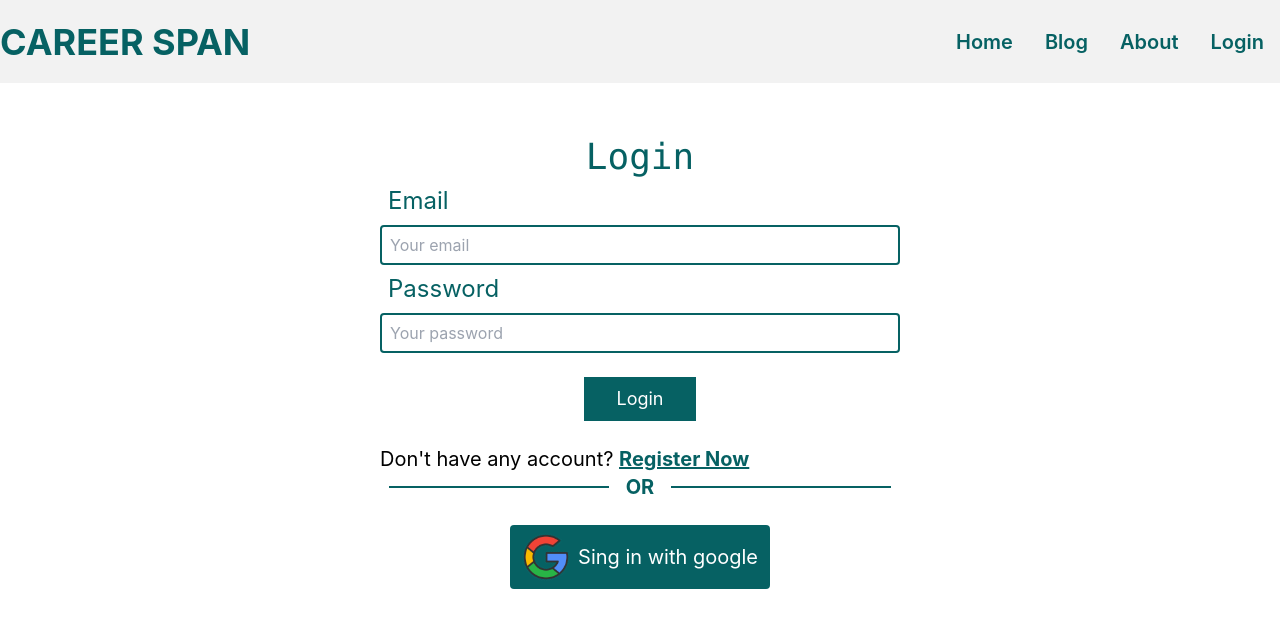
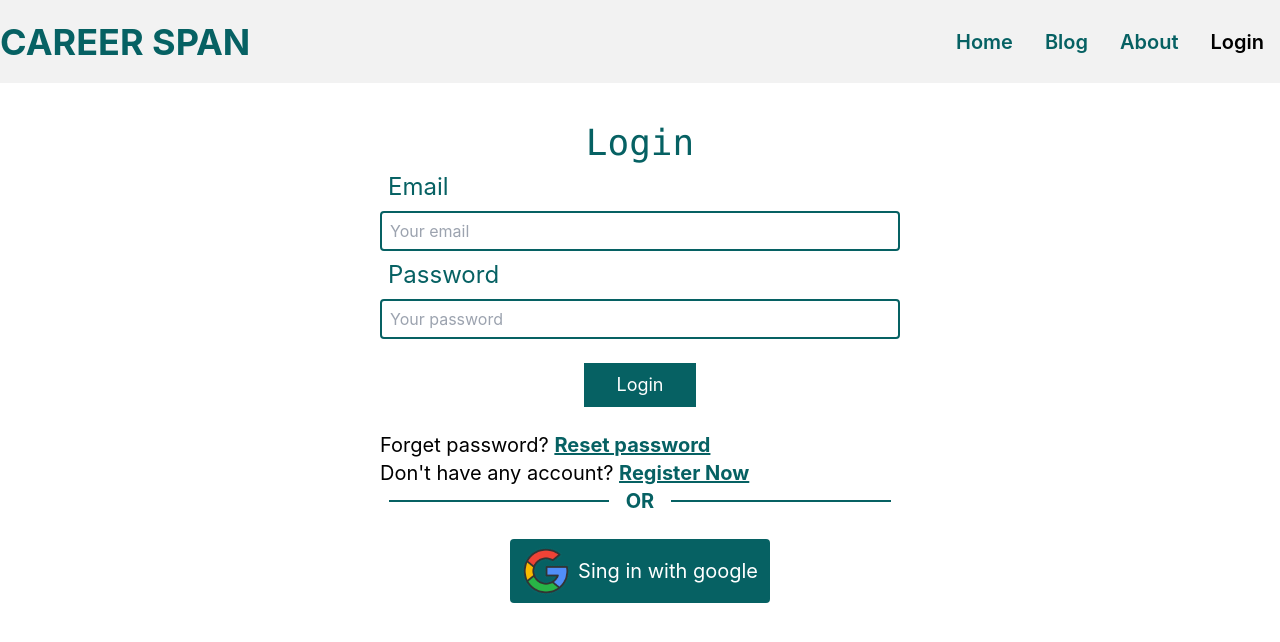
Before and after one commit to ibrahimkhalil188/Carer-span, a React (Create React App) app: page /login in a window 1280 px wide. Shown: the top 642 px of the page. Built offline with nearby package versions, Linux system fonts and the light colour scheme; no server answers.

Commit message:
reset password

```diff
--- a/src/Pages/CheckOut/CheckOut.js
+++ b/src/Pages/CheckOut/CheckOut.js
@@ -1,8 +1,9 @@
 import React, { useEffect, useState } from 'react';
 import toast from 'react-hot-toast';
-import { useParams } from 'react-router-dom';
+import { useNavigate, useParams } from 'react-router-dom';
 
 const CheckOut = () => {
+    const navigate = useNavigate()
     const [item, setItem] = useState([])
     useEffect(() => {
         fetch("../data.json")
@@ -14,6 +15,7 @@ const CheckOut = () => {
     const handleSubmit = e => {
         e.preventDefault()
         toast.success("Thanks for Booking us")
+        navigate("/")
     }
     return (
         <div>
--- a/src/Pages/Login/Login.js
+++ b/src/Pages/Login/Login.js
@@ -1,7 +1,7 @@
 import React, { useEffect, useState } from 'react';
 import { Link, useLocation, useNavigate } from 'react-router-dom';
 import google from '../../Asset/google.png'
-import { useSignInWithEmailAndPassword, useSignInWithGoogle } from 'react-firebase-hooks/auth';
+import { useSendPasswordResetEmail, useSignInWithEmailAndPassword, useSignInWithGoogle } from 'react-firebase-hooks/auth';
 import auth from '../../firebase.init';
 import toast from 'react-hot-toast';
 
@@ -21,8 +21,13 @@ const Login = () => {
         general: "",
     })
 
-    const [signInWithEmail, user, hookError] = useSignInWithEmailAndPassword(auth);
-    const [signInWithGoogle, googleError] = useSignInWithGoogle(auth);
+    const [signInWithEmail, user, loading, hookError] = useSignInWithEmailAndPassword(auth);
+
+    const [signInWithGoogle, user1, loading1, googleError] = useSignInWithGoogle(auth);
+
+    const [sendPasswordResetEmail, sending, error3] = useSendPasswordResetEmail(
+        auth
+    );
 
     const handleEmail = (e) => {
         const email = e.target.value;
@@ -57,8 +62,6 @@ const Login = () => {
 
     }
 
-
-
     useEffect(() => {
         if (user) {
             navigate(from);
@@ -69,18 +72,18 @@ const Login = () => {
     useEffect(() => {
         const error = hookError || googleError;
         if (error) {
-            switch (error?.code) {
-                case "auth/invalid-email":
-                    toast.error("Invalid email", { id: "test" });
-                    break;
-                case "auth/invalid-password":
-                    toast.error("Wrong password.", { id: "test" })
-                    break;
-                case "auth/user-not-found":
-                    toast.error("User not founded", { id: "test" })
-                    break;
-                default:
-                    toast.error("something went wrong", { id: "test" })
+            console.log(error?.message)
+            if ((error?.message).includes("auth/wrong-password")) {
+                toast.error("Wrong password.", { id: "test" })
+            }
+            else if ((error?.message).includes("auth/invalid-email")) {
+                toast.error("Invalid email", { id: "test" });
+            }
+            else if ((error?.message).includes("auth/user-not-found")) {
+                toast.error("User not founded", { id: "test" })
+            }
+            else {
+                toast.error("something went wrong", { id: "test" })
             }
         }
     }, [hookError, googleError])
@@ -95,19 +98,26 @@ const Login = () => {
                         <div>
                             <label className='text-2xl p-2 block'>Email</label>
                             <input className='md:w-[520px] h-[40px] outline-none border-2 border-[#066163] rounded px-2 block' type="email" name="email" placeholder='Your email' onChange={handleEmail} required />
-                            {error?.email && <p  >{error.email}</p>}
+                            {error?.email && <p className='text-red-600' >{error.email}</p>}
                         </div>
                         <div>
                             <label className='text-2xl p-2 block'>Password</label>
                             <input className='md:w-[520px] h-[40px] outline-none border-2 border-[#066163] rounded px-2 block' type="password" name="password" placeholder='Your password' onChange={handlePassword} required />
-                            {error?.password && <p>{error.password}</p>}
+                            {error?.password && <p className='text-red-600'>{error.password}</p>}
                         </div>
                         <div className='w-50 text-center'>
                             <button className='px-8 py-2 my-6 text-lg text-white bg-[#066163]' type="submit">Login</button>
                         </div>
+                        <div>
+                            <h1 className='text-xl'><span className='text-black'>Forget password?</span> <button onClick={async () => {
+                                await sendPasswordResetEmail(userInfo.email);
+                                toast.success('Sent email');
+                            }} className='font-bold underline'>Reset password</button></h1>
+                        </div>
                     </form>
                     <h1 className='text-xl'><span className='text-black'>Don't have any account?</span> <Link to="/register" className='font-bold underline'>Register Now</Link></h1>
                 </div>
+
                 <div className='flex justify-around items-center'>
                     <div className='w-[220px] h-[2px] bg-[#066163]'></div> <p className='text-xl font-bold'>OR</p>  <div className='w-[220px] h-[2px] bg-[#066163]'></div>
                 </div>
@@ -117,7 +127,7 @@ const Login = () => {
                     </button>
                 </div>
             </div>
-        </div>
+        </div >
     );
 };
 
--- /dev/null
+++ b/src/Pages/Shared/CustomLink/CustomLink.js
@@ -0,0 +1,21 @@
+import React from 'react';
+import { Link, useMatch, useResolvedPath } from 'react-router-dom';
+
+function CustomLink({ children, to, ...props }) {
+    let resolved = useResolvedPath(to);
+    let match = useMatch({ path: resolved.pathname, end: true });
+
+    return (
+        <div>
+            <Link
+                style={{ "color": match ? "black" : "#066163" }}
+                to={to}
+                {...props}
+            >
+                {children}
+            </Link>
+        </div>
+    );
+}
+
+export default CustomLink;
--- a/src/Pages/Shared/Header/Header.js
+++ b/src/Pages/Shared/Header/Header.js
@@ -1,8 +1,9 @@
 
 import { signOut } from 'firebase/auth';
 import { useAuthState } from 'react-firebase-hooks/auth';
-import { Link } from 'react-router-dom';
+
 import auth from '../../../firebase.init';
+import CustomLink from '../CustomLink/CustomLink';
 const Header = () => {
 
     const [user] = useAuthState(auth);
@@ -21,13 +22,13 @@ const Header = () => {
                         }
                         </button> */}
                         {
-                            <div className='text-xl text-mono font-semibold '>
+                            <div className=' flex text-xl text-mono font-semibold '>
 
-                                <Link className='px-4 block md:inline' to='/home' >Home</Link>
-                                <Link className='px-4 block md:inline' to='/blog' >Blog</Link>
-                                <Link className='px-4 block md:inline' to='/about' >About</Link>
+                                <CustomLink className='px-4 block md:inline' to='/home' >Home</CustomLink>
+                                <CustomLink className='px-4 block md:inline' to='/blog' >Blog</CustomLink>
+                                <CustomLink className='px-4 block md:inline' to='/about' >About</CustomLink>
                                 {
-                                    user ? <Link className='px-4 block md:inline' to='/login' onClick={() => signOut(auth)} >Sign Out</Link> : <Link className='px-4 block md:inline' to='/login' >Login</Link>
+                                    user ? <CustomLink className='px-4 block md:inline' to='/login' onClick={() => signOut(auth)} >Sign Out</CustomLink> : <CustomLink className='px-4 block md:inline' to='/login' >Login</CustomLink>
                                 }
                             </div>
                         }
```
